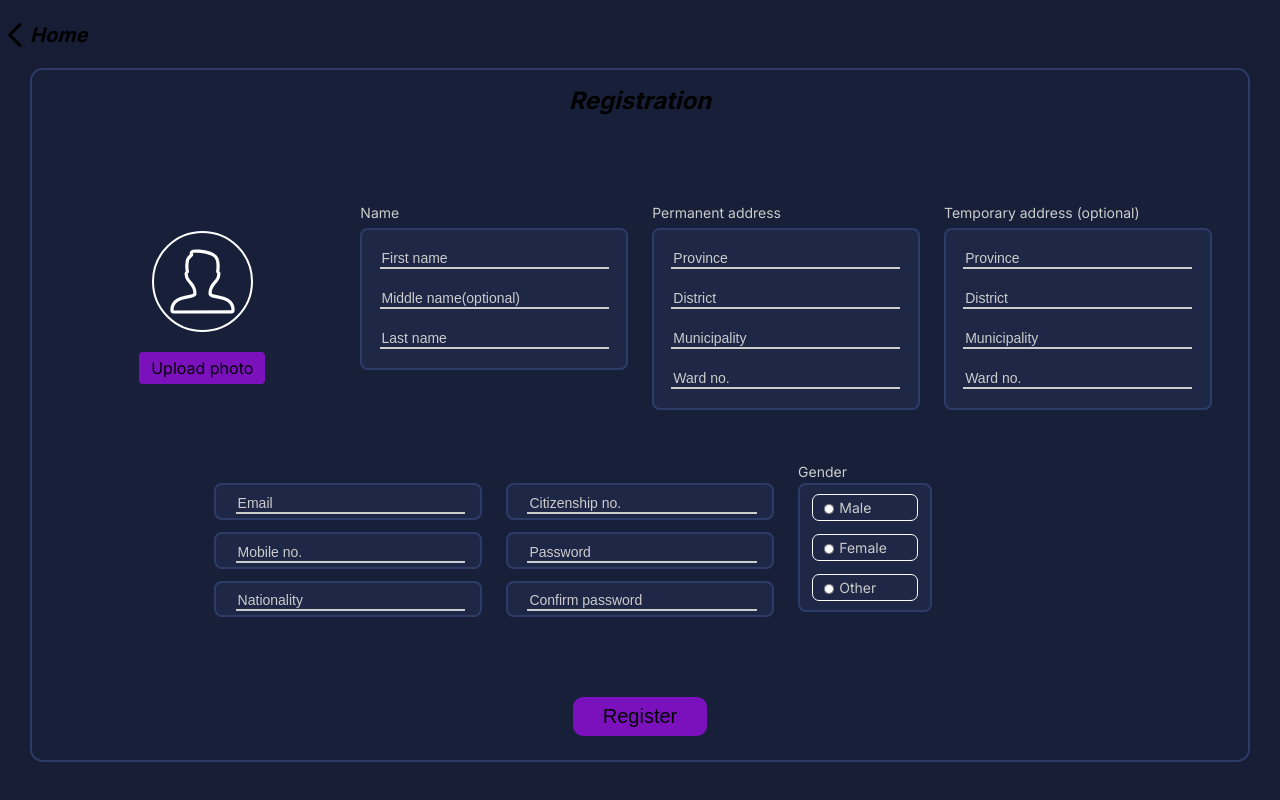
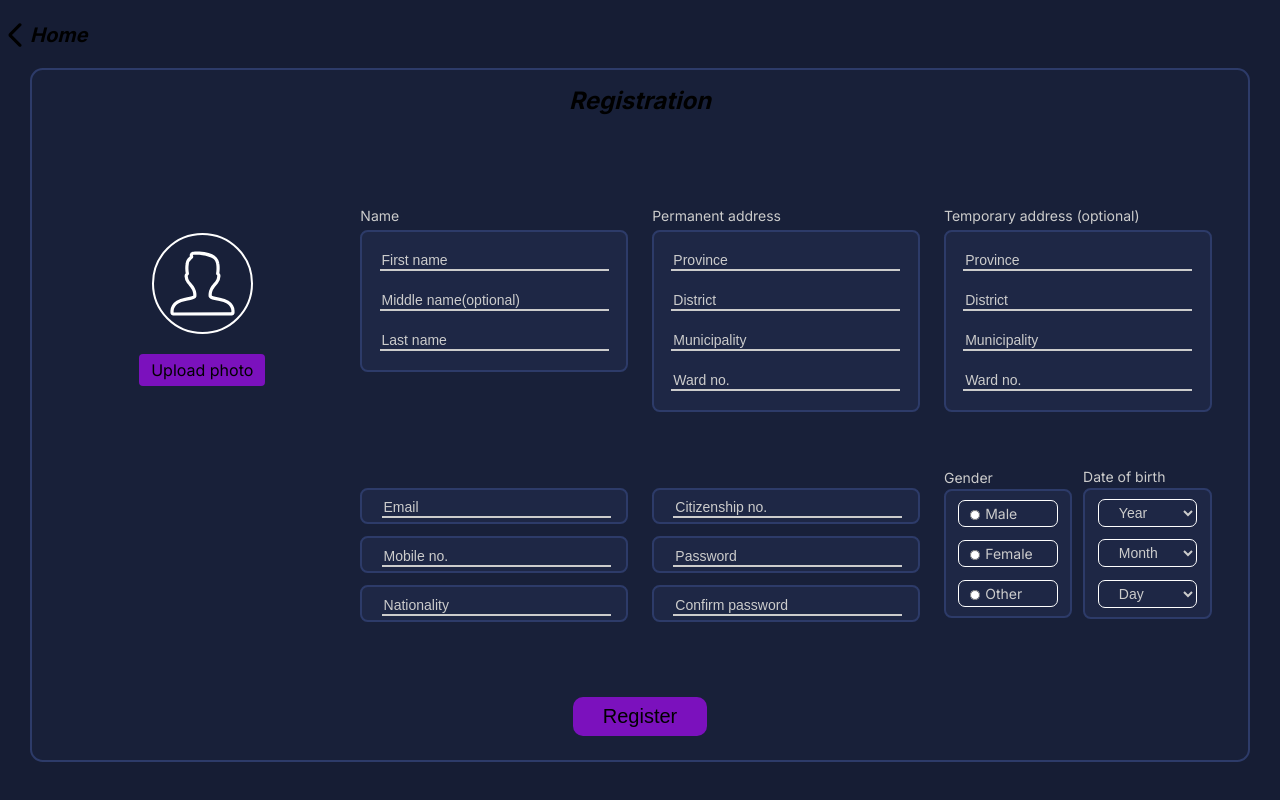
Before and after one commit to roman-ojha/hamrorojgar, a Next.js app: page /register in a window 1280 px wide. Built offline with nearby package versions, Linux system fonts and the light colour scheme.

Commit message:
feat(client register page): added date of birth select options

```diff
--- a/pages/register.tsx
+++ b/pages/register.tsx
@@ -153,6 +153,7 @@ const Register: NextPage = () => {
             </div>
           </div>
           <div className={styles.register__form__second_row}>
+            <div className={styles.register__form__second_row__column}></div>
             <div className={styles.register__form__second_row__column}>
               <div className={styles.register__form__second_row__column__field}>
                 <input
@@ -213,6 +214,11 @@ const Register: NextPage = () => {
             </div>
             <div className={styles.register__form__second_row__column}>
               <div
+                className={
+                  styles.register__form__second_row__column__gender_dob
+                }
+              >
+                <div
                   className={styles.register__form__second_row__column__gender}
                 >
                   <label htmlFor="gender" data-field="gender">
@@ -265,7 +271,43 @@ const Register: NextPage = () => {
                   </div>
                 </div>
                 <div className={styles.register__form__second_row__column__dob}>
-                {/* <label htmlFor="">Date of birth</label> */}
+                  <label htmlFor="date-of-birth" data-field="date-of-birth">
+                    Date of birth
+                  </label>
+                  <div
+                    className={
+                      styles.register__form__second_row__column__dob__fields
+                    }
+                  >
+                    <select
+                      className={
+                        styles.register__form__second_row__column__dob__fields__select
+                      }
+                      name="dob_year"
+                      id="dob-year"
+                    >
+                      <option value="">Year</option>
+                    </select>
+                    <select
+                      className={
+                        styles.register__form__second_row__column__dob__fields__select
+                      }
+                      name="dob_month"
+                      id="dob-month"
+                    >
+                      <option value="">Month</option>
+                    </select>
+                    <select
+                      className={
+                        styles.register__form__second_row__column__dob__fields__select
+                      }
+                      name="dob_day"
+                      id="dob-month"
+                    >
+                      <option value="">Day</option>
+                    </select>
+                  </div>
+                </div>
               </div>
             </div>
           </div>
--- a/styles/pages/register.module.scss
+++ b/styles/pages/register.module.scss
@@ -136,13 +136,22 @@
             @include input_field;
           }
         }
-        &__gender {
+        &__gender_dob {
+          width: 100%;
+          display: flex;
+          justify-content: space-between;
+          align-items: center;
+        }
+        &__gender,
+        &__dob {
           position: relative;
+          width: 48%;
           @mixin label {
             font-size: 0.7rem;
             color: darken($color: #ffffff, $amount: 20);
           }
-          label[data-field="gender"] {
+          label[data-field="gender"],
+          label[data-field="date-of-birth"] {
             @include label;
             position: absolute;
             top: -1rem;
@@ -156,10 +165,10 @@
             border: 2px solid
               lighten($color: get-color-value("background3"), $amount: 10);
             border-radius: 0.6vw;
-            width: 50%;
             padding: 0.7vw 1.5vw;
             box-sizing: border-box;
             background-color: get-color("background3");
+            width: 100%;
           }
           &__fields {
             @include field_container();
@@ -179,6 +188,14 @@
               label {
                 @include label;
               }
+            }
+            &__select {
+              width: 115%;
+              border: 1px solid white;
+              @include label;
+              padding: 0.2rem 0.8rem;
+              border-radius: 7px;
+              background-color: transparent;
             }
           }
         }
```
Lines whose indentation alone changed are shown as unchanged.
